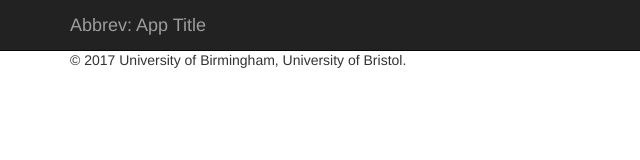
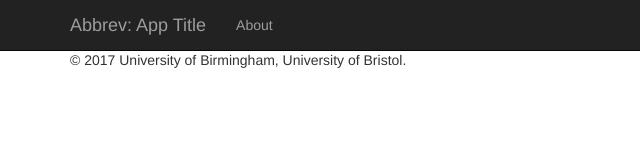
Before and after one commit to mpese/app, a website: page src/app/templates/sub.html in a window 1280 px wide. Shown: the full height of the page, 0-640 px from the left. Drawn offline with Linux system fonts and the light colour scheme.

Commit message:
Working on displaying results.

```diff
--- a/src/app/templates/sub.html
+++ b/src/app/templates/sub.html
@@ -21,6 +21,11 @@
                                 Title</span></span>
                     </a>
                 </div>
+                        <div id="navbar" class="collapse navbar-collapse">
+          <ul class="nav navbar-nav">
+            <li><a href="./about.html">About</a></li>
+          </ul>
+        </div><!--/.nav-collapse -->
             </div>
         </nav>
         <div id="content" class="container"></div>
```
Also changed, not shown: src/app/about.html (renamed from src/app/index.html), 2 other files.
